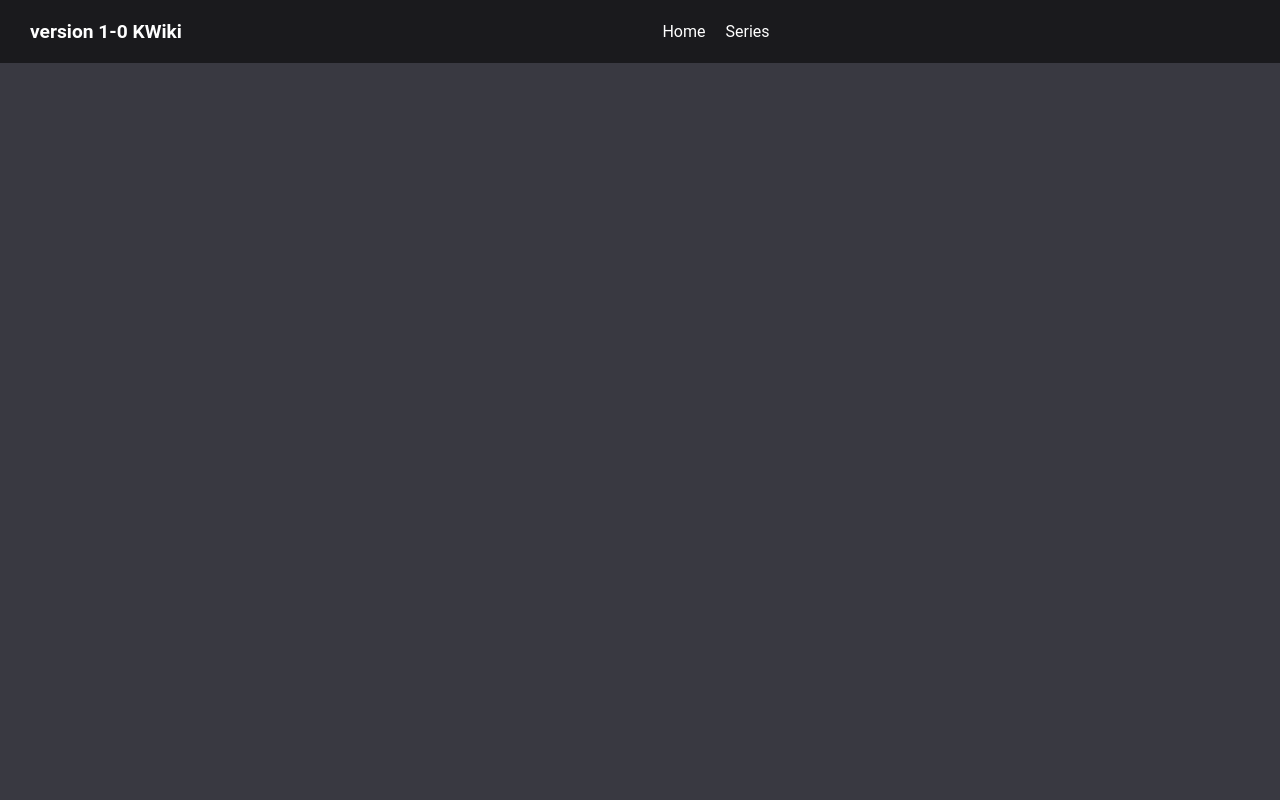
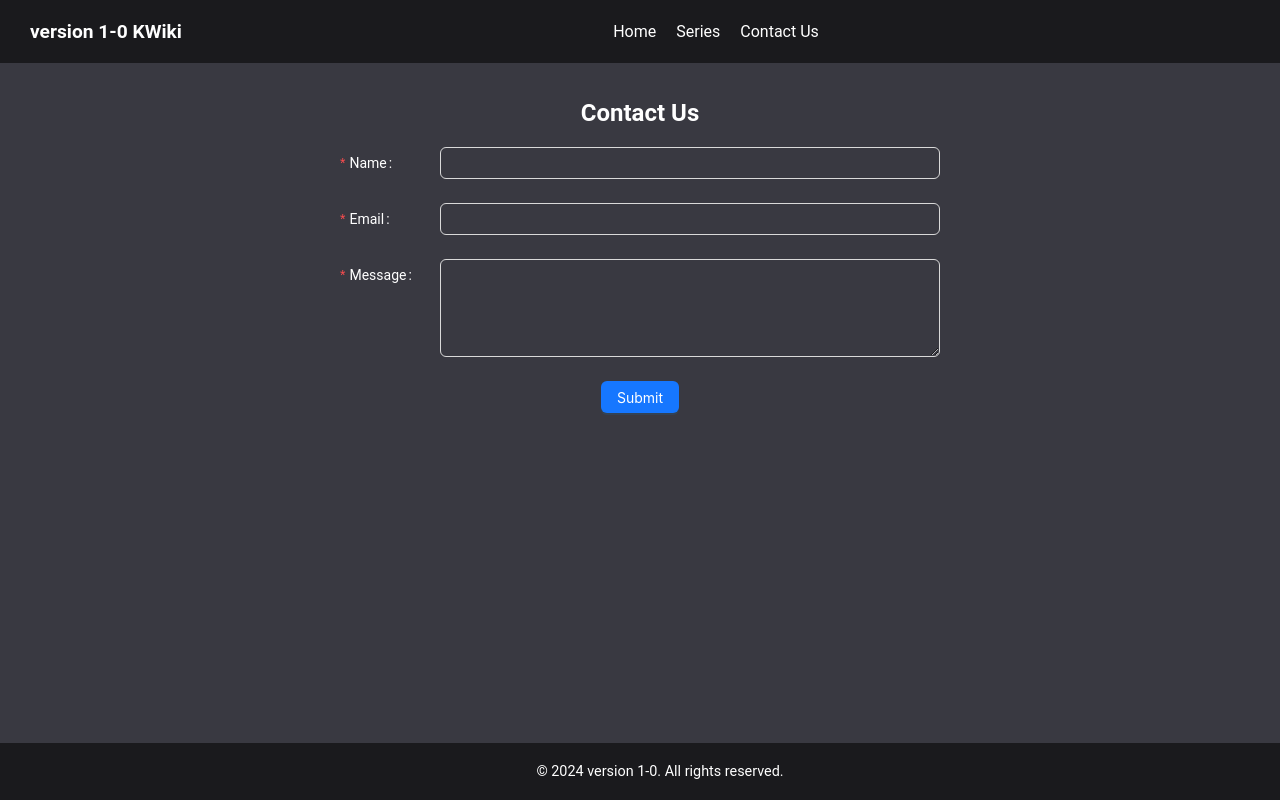
Before and after one commit to trulyepic/kwikiProject-v-1, a React (Create React App) app: page /contact in a window 1280 px wide. Built offline with nearby package versions, Linux system fonts and the light colour scheme.

Commit message:
added contact us page

```diff
--- a/src/App.css
+++ b/src/App.css
@@ -1,5 +1,15 @@
 .App {
   text-align: center;
+}
+
+.app {
+  display: flex;
+  flex-direction: column;
+  min-height: 100vh;
+}
+
+.app-content {
+  flex: 1;
 }
 
 .App-logo {
--- a/src/App.js
+++ b/src/App.js
@@ -8,12 +8,15 @@ import InformationPage from "./components/information-page/InformationPage";
 import HomePage from "./components/HomePage";
 import CharacterPage from "./components/character-info-page/CharacterPage";
 import SeriesList from "./components/series-list/SeriesList";
+import Contact from "./components/Contact";
+import Footer from "./components/Footer";
 
 function App() {
   return (
     <Router>
       <div className="app">
         <Header />
+        <div className="app-content">
           <Routes>
             <Route>
               {/*Home Page */}
@@ -41,8 +44,11 @@ function App() {
                 path="/character/:characterName"
                 element={<CharacterPage />}
               />
+              <Route path="/contact" element={<Contact />} />
             </Route>
           </Routes>
+        </div>
+        <Footer />
       </div>
     </Router>
   );
--- /dev/null
+++ b/src/components/Contact.css
@@ -0,0 +1,40 @@
+/* Contact.css */
+
+.contact-container {
+  max-width: 600px;
+  margin: 0 auto;
+  padding: 20px;
+}
+
+.contact-text {
+  text-align: center;
+  font-size: 24px;
+  font-weight: bold;
+  margin-bottom: 20px;
+  color: #fff;
+}
+
+/* Contact.css */
+.ant-form-item-label > label {
+  width: 100px;
+  text-align: left;
+  color: #fff !important;
+  font-family: Roboto !important;
+}
+
+.ant-form-item {
+  /* display: flex; */
+  align-items: center;
+}
+
+.contact-input {
+  background: transparent !important;
+}
+
+.ant-input.contact-input {
+  color: #fff !important;
+}
+
+.contact-button-wrapper {
+  text-align: center;
+}
--- /dev/null
+++ b/src/components/Contact.js
@@ -0,0 +1,70 @@
+import React from "react";
+import { Form, Input, Button } from "antd";
+import "./Contact.css";
+import Footer from "./Footer";
+
+const Contact = () => {
+  const onFinish = (values) => {
+    console.log("Success:", values);
+  };
+
+  const onFinishFailed = (errorInfo) => {
+    console.log("Failed:", errorInfo);
+  };
+
+  return (
+    <React.Fragment>
+      <div className="contact-container">
+        <h1 className="contact-text">Contact Us</h1>
+        <Form
+          name="contact"
+          initialValues={{ remember: true }}
+          onFinish={onFinish}
+          onFinishFailed={onFinishFailed}
+        >
+          <Form.Item
+            label="Name"
+            name="name"
+            rules={[{ required: true, message: "Please input your name!" }]}
+          >
+            <Input className="contact-input" />
+          </Form.Item>
+
+          <Form.Item
+            label="Email"
+            name="email"
+            rules={[
+              { required: true, message: "Please input your email!" },
+              { type: "email", message: "Please enter a valid email address!" },
+            ]}
+          >
+            <Input className="contact-input" />
+          </Form.Item>
+
+          <Form.Item
+            label="Message"
+            name="message"
+            rules={[{ required: true, message: "Please input your message!" }]}
+          >
+            <Input.TextArea rows={4} className="contact-input" />
+          </Form.Item>
+
+          <Form.Item>
+            <div className="contact-button-wrapper">
+              <Button
+                type="primary"
+                htmlType="submit"
+                className="contact-button"
+              >
+                Submit
+              </Button>
+            </div>
+          </Form.Item>
+        </Form>
+      </div>
+      {/* <Footer /> */}
+    </React.Fragment>
+  );
+};
+
+export default Contact;
--- a/src/components/DetailPage.js
+++ b/src/components/DetailPage.js
@@ -243,7 +243,7 @@ const DetailPage = () => {
           </div>
         </div>
       </Spin>
-      <Footer />
+      {/* <Footer /> */}
     </div>
   );
 };
--- a/src/components/Footer.css
+++ b/src/components/Footer.css
@@ -1,5 +1,6 @@
 .app_footer {
-  background-color: #191c22;
+  background-color: #1a1a1d;
+  /* background-color: #191c22; */
   padding: 20px;
   text-align: center;
   color: white;
--- a/src/components/Header.js
+++ b/src/components/Header.js
@@ -11,6 +11,7 @@ const Header = () => {
       <nav className="menu">
         <Link to="/">Home</Link>
         <Link to="/seriesList?type=series">Series</Link>
+        <Link to="/contact">Contact Us</Link>
         {/* <Link to="/filtered?type=movies">Movies</Link> */}
       </nav>
       <div className="search-icon">
--- a/src/components/HomePage.js
+++ b/src/components/HomePage.js
@@ -62,7 +62,7 @@ const HomePage = () => {
           {">>"}
         </Button>
       </div>
-      <Footer />
+      {/* <Footer /> */}
     </div>
   );
 };
--- a/src/components/character-info-page/CharacterPage.js
+++ b/src/components/character-info-page/CharacterPage.js
@@ -73,7 +73,7 @@ const CharacterPage = () => {
           <div className="panel_item">Related Links</div>
         </div>
       </div>
-      <Footer />
+      {/* <Footer /> */}
     </div>
   );
 };
--- a/src/components/information-page/InformationPage.css
+++ b/src/components/information-page/InformationPage.css
@@ -12,7 +12,7 @@ html {
   align-items: center;
   /* background-color: #616161; */
   /* min-height: 100vh; */
-  height: 100vh;
+  /* height: 100vh; */
   padding: 20px;
 }
 
--- a/src/components/information-page/InformationPage.js
+++ b/src/components/information-page/InformationPage.js
@@ -70,7 +70,7 @@ const InformationPage = () => {
           <div className="panel_item">Ad Placeholder</div>
         </div>
       </div>
-      <Footer />
+      {/* <Footer /> */}
     </div>
   );
 };
--- a/src/components/series-list/SeriesList.js
+++ b/src/components/series-list/SeriesList.js
@@ -325,7 +325,7 @@ const SeriesList = () => {
           )}
         </InfiniteScroll>
       </div>
-      <Footer />
+      {/* <Footer /> */}
     </div>
   );
 };
```
Lines whose indentation alone changed are shown as unchanged.
